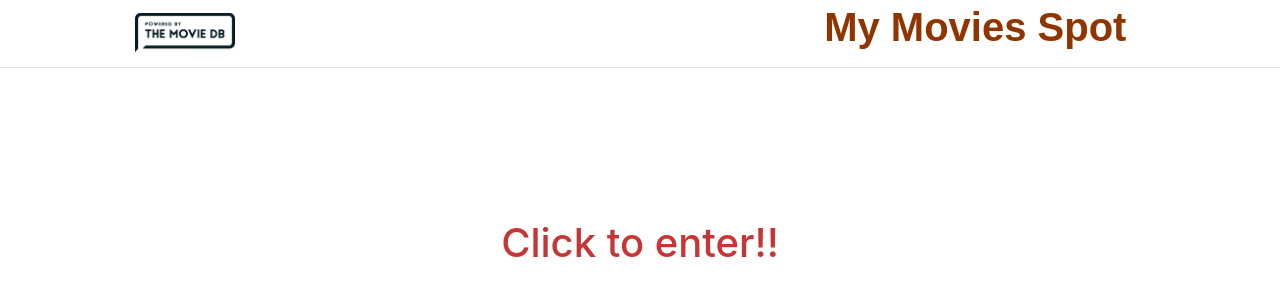
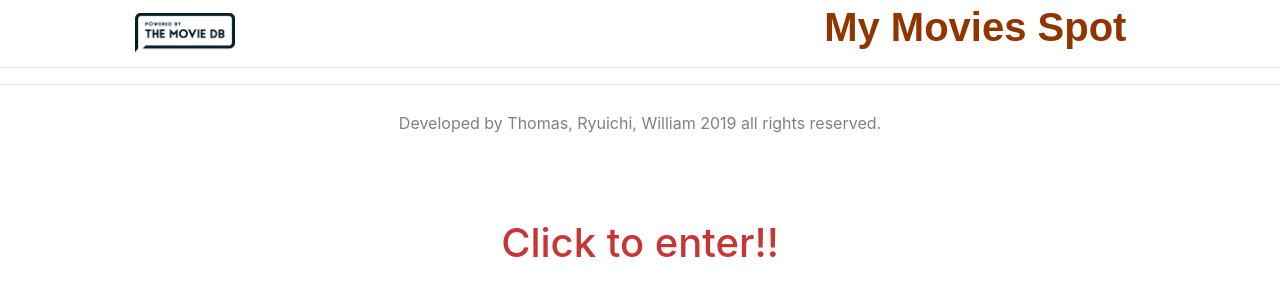
Before and after one commit to Atom1er/The-Movie-Spot, a website: page index.html in a window 1280 px wide. Shown: the part 153-448 px from the top of the page. Drawn offline with nearby package versions, Linux system fonts and the light colour scheme.

Commit message:
footerWill

```diff
--- a/assets/css/style.css
+++ b/assets/css/style.css
@@ -9,6 +9,7 @@
 .logo{
     width: 100px;
     margin-left: 12%;
+    margin-top: 10px;
     float: left;
     margin-top: 10px;
     color: rgb(145, 53, 0);
@@ -271,3 +272,12 @@ span {
     color: ghostwhite;
 
 }
+
+footer{
+    color: gray;
+    margin: 0 auto;
+    width: 90%;
+    text-align: center;
+    padding-bottom: 20px;
+    padding-top: 10px;
+}
--- a/index.html
+++ b/index.html
@@ -51,6 +51,10 @@
         </div>
 
     </div>
+    <hr>
+    <footer>
+        Developed by Thomas, Ryuichi, William   2019 all rights reserved.
+    </footer>
 </body>
 
 </html>
```
